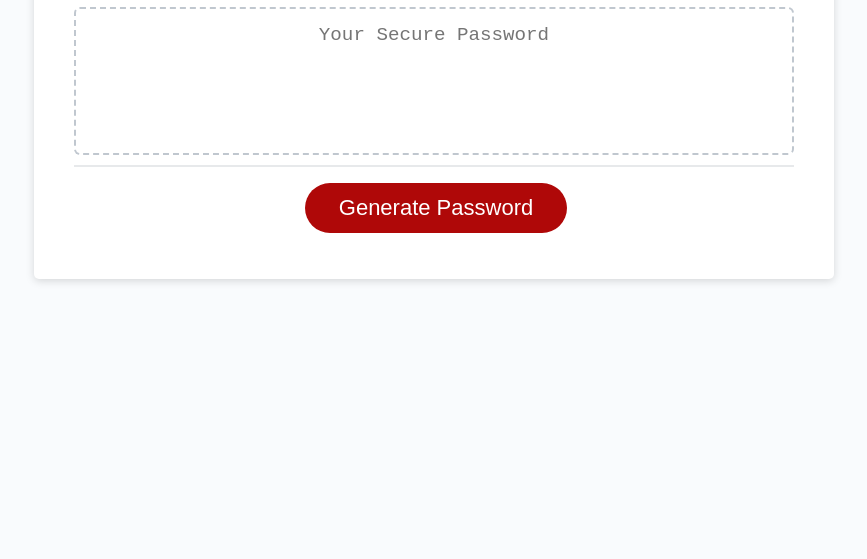
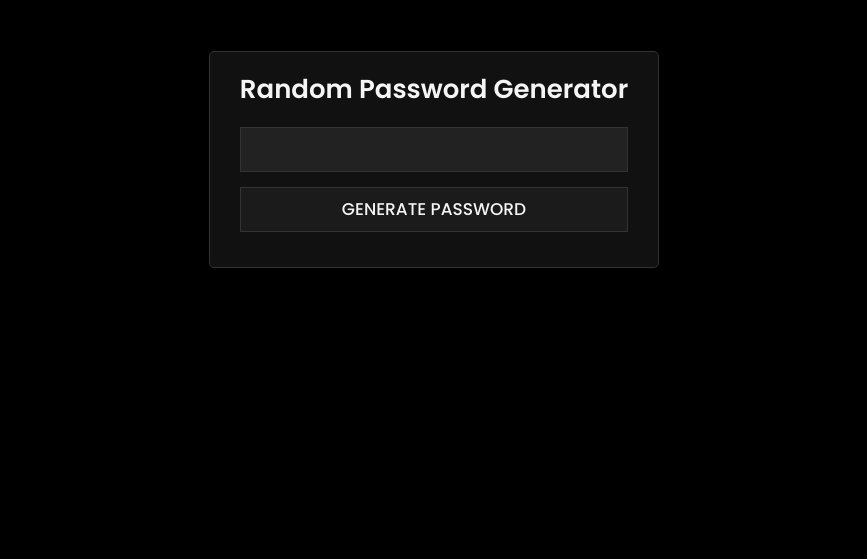
Before and after one commit to vivid20221/javascript-challange3, a plain HTML site: page index.html in a window 1280 px wide. Shown: the part 241-800 px from the top of the page, without its empty margins (206-1073 px from the left). Drawn offline with Linux system fonts and the light colour scheme.

Commit message:
fixed my js file

```diff
--- a/develop/assets/script.js
+++ b/develop/assets/script.js
@@ -1,39 +1,30 @@
-// Assignment code here
-var generatePassword = document.querySelector(#generate);
+const display = document.querySelector("input"),
+	button = document.querySelector("button"),
+	btn = document.querySelector("span.far"),
+	active = document.querySelector("span.fas");
+let chars =
+	"abcdefghijklmnopqrstuvwxyzABCDEFGHIJKLMNOPQRSTUVWXYZ0123456789!@#$%^&*()_+~`|}{[]:;?><,./-=";
 
+button.onclick = () => {
+	let i,
+		randomPassword = "";
+	btn.style.display = "block";
+	active.style.display = "none";
+	for (i = 0; i < 16; i++) {
+		randomPassword =
+			randomPassword + chars.charAt(Math.floor(Math.random() * chars.length));
+	}
+	display.value = randomPassword;
+};
 
-
-function generatePassword("passeordLength") {
-
-    var userInput = windows.prompt("How long do you want ypur password to be?")
-
-    var passwordLegth = parseInt()
-
-    if (isNaN(passwordlength)) {
-        window.alert("Thats not a number!")
-        return
-    }
-
-    if (password < 8 || passwordlength > 128) {
-        window.alert("Paword length must be between 8 amd 128 characters")
-        return
-    }
+function randomValue(value) {
+	return Math.floor(Math.random() * value);
 }
 
-// Get references to the #generate element
-var generateBtn = document.querySelector("#generate");
-
-
-// Write password to the #password input
-
-function writePassword( ) {
-  var password = generatePassword(8);
-  var passwordText = document.querySelector("#password");
-
-  passwordText.value = password;
-
-
+function copy() {
+	btn.style.display = "none";
+	active.style.display = "block";
+	display.select();
+	document.execCommand("copy");
+	alert("Password Copied!");
 }
-
-// Add event listener to generate button
-generateBtn.addEventListener("click", writePassword);
--- a/develop/assets/style.css
+++ b/develop/assets/style.css
@@ -1,137 +1,88 @@
-*,
-*::before,
-*::after {
-  box-sizing: border-box;
+@import url("https://fonts.googleapis.com/css?family=Poppins:400,500,600,700&display=swap");
+
+* {
+	margin: 0;
+	padding: 0;
+	box-sizing: border-box;
+	font-family: "Poppins", sans-serif;
 }
 
 html,
-body,
-.wrapper {
-  height: 100%;
-  margin: 0;
-  padding: 0;
-}
-
 body {
-  font-family: sans-serif;
-  background-color: #f9fbfd;
+	height: 100%;
+	display: grid;
+	background: #000;
+	text-align: center;
+	place-items: center;
 }
 
 .wrapper {
-  padding-top: 30px;
-  padding-left: 20px;
-  padding-right: 20px;
+	width: 450px;
+	background: #111;
+	border-radius: 5px;
+	padding: 20px 25px;
+	border: 1px solid #333;
 }
 
-header {
-  text-align: center;
-  padding: 20px;
-  padding-top: 0px;
-  color: hsl(206, 17%, 28%);
+.wrapper .text {
+	color: #f5f5f5;
+	font-size: 26px;
+	font-weight: 600;
+	line-height: 35px;
 }
 
-.card {
-  background-color: hsl(0, 0%, 100%);
-  border-radius: 5px;
-  border-width: 1px;
-  box-shadow: rgba(0, 0, 0, 0.15) 0px 2px 8px 0px;
-  color: hsl(206, 17%, 28%);
-  font-size: 18px;
-  margin: 0 auto;
-  max-width: 800px;
-  padding: 30px 40px;
+.wrapper .input-data {
+	margin: 20px 5px 15px 5px;
 }
 
-.card-header::after {
-  content: " ";
-  display: block;
-  width: 100%;
-  background: #e7e9eb;
-  height: 2px;
+.input-data .display {
+	width: 100%;
+	height: 45px;
+	display: flex;
+	position: relative;
 }
 
-.card-body {
-  min-height: 100px;
+.input-data .display input {
+	width: 100%;
+	height: 100%;
+	color: #ccc;
+	padding: 10px;
+	outline: none;
+	font-size: 17px;
+	background: #222;
+	user-select: none;
+	pointer-events: none;
+	border: 1px solid #333;
 }
 
-.card-footer {
-  text-align: center;
+.input-data .display span {
+	top: 50%;
+	color: grey;
+	right: 15px;
+	z-index: 999;
+	display: none;
+	font-size: 25px;
+	cursor: pointer;
+	position: absolute;
+	transform: translateY(-50%);
 }
 
-.card-footer::before {
-  content: " ";
-  display: block;
-  width: 100%;
-  background: #e7e9eb;
-  height: 2px;
+.input-data button {
+	width: 100%;
+	height: 45px;
+	outline: none;
+	display: block;
+	cursor: pointer;
+	font-size: 17px;
+	color: #f5f5f5;
+	margin-top: 15px;
+	font-weight: 500;
+	background: #1b1b1b;
+	border: 1px solid #333;
+	text-transform: uppercase;
+	transition: all 0.3s ease;
 }
 
-.card-footer::after {
-  content: " ";
-  display: block;
-  clear: both;
+.input-data button:hover {
+	background: #222;
 }
-
-.btn {
-  border: none;
-  background-color: hsl(360, 91%, 36%);
-  border-radius: 25px;
-  box-shadow: rgba(0, 0, 0, 0.1) 0px 1px 6px 0px rgba(0, 0, 0, 0.2) 0px 1px 1px
-    0px;
-  color: hsl(0, 0%, 100%);
-  display: inline-block;
-  font-size: 22px;
-  line-height: 22px;
-  margin: 16px 16px 16px 20px;
-  padding: 14px 34px;
-  text-align: center;
-  cursor: pointer;
-}
-
-button[disabled] {
-  cursor: default;
-  background: #c0c7cf;
-}
-
-.float-right {
-  float: right;
-}
-
-#password {
-  -webkit-appearance: none;
-  -moz-appearance: none;
-  appearance: none;
-  border: none;
-  display: block;
-  width: 100%;
-  padding-top: 15px;
-  padding-left: 15px;
-  padding-right: 15px;
-  padding-bottom: 85px;
-  font-size: 1.2rem;
-  text-align: center;
-  margin-top: 10px;
-  margin-bottom: 10px;
-  border: 2px dashed #c0c7cf;
-  border-radius: 6px;
-  resize: none;
-  overflow: hidden;
-}
-
-@media (max-width: 690px) {
-  .btn {
-    font-size: 1rem;
-    margin: 16px 0px 0px 0px;
-    padding: 10px 15px;
-  }
-
-  #password {
-    font-size: 1rem;
-  }
-}
-
-@media (max-width: 500px) {
-  .btn {
-    font-size: 0.8rem;
-  }
-}
--- a/index.html
+++ b/index.html
@@ -1,34 +1,24 @@
 <!DOCTYPE html>
 <html lang="en">
 <head>
-    <meta charset="UTF-8" />
-    <meta name="viewport" content="width=device-width, initial-scale=1.0" />
-    <meta http-equiv="X-UA-Compatible" content="ie=edge" />
-    <title>Password Generator</title>
+  <meta charset="UTF-8">
+  <meta http-equiv="X-UA-Compatible" content="IE=edge">
+  <meta name="viewport" content="width=device-width, initial-scale=1.0">
   <link rel="stylesheet" href="./develop/assets/style.css" />
+  <title>Document</title>
 </head>
 <body>
-    <div class="wrapper">
-      <header>
-        <h1>Password Generator</h1>
-      </header>
-      <div class="card">
-        <div class="card-header">
-          <h2>Generate a Password</h2>
+  <section class="wrapper">
+    <div class="text">Random Password Generator</div>
+    <div class="input-data">
+      <div class="display">
+        <input type="text">
+        <span class="far fa-copy" onclick="copy()"></span>
+        <span class="fas fa-copy" onclick="copy()"></span>
       </div>
-        <div class="card-body">
-          <textarea
-            readonly
-            id="password"
-            placeholder="Your Secure Password"
-            aria-label="Generated Password"
-          ></textarea>
+      <button>Generate Password</button>
     </div>
-        <div class="card-footer">
-          <button id="generate" class="btn">Generate Password</button>
-        </div>
-      </div>
-    </div>
+  </section>
   <script src="./develop/assets/script.js"></script>
 </body>
 </html>
```
Also changed, not shown: 2 other files. Lines whose indentation alone changed are shown as unchanged.
